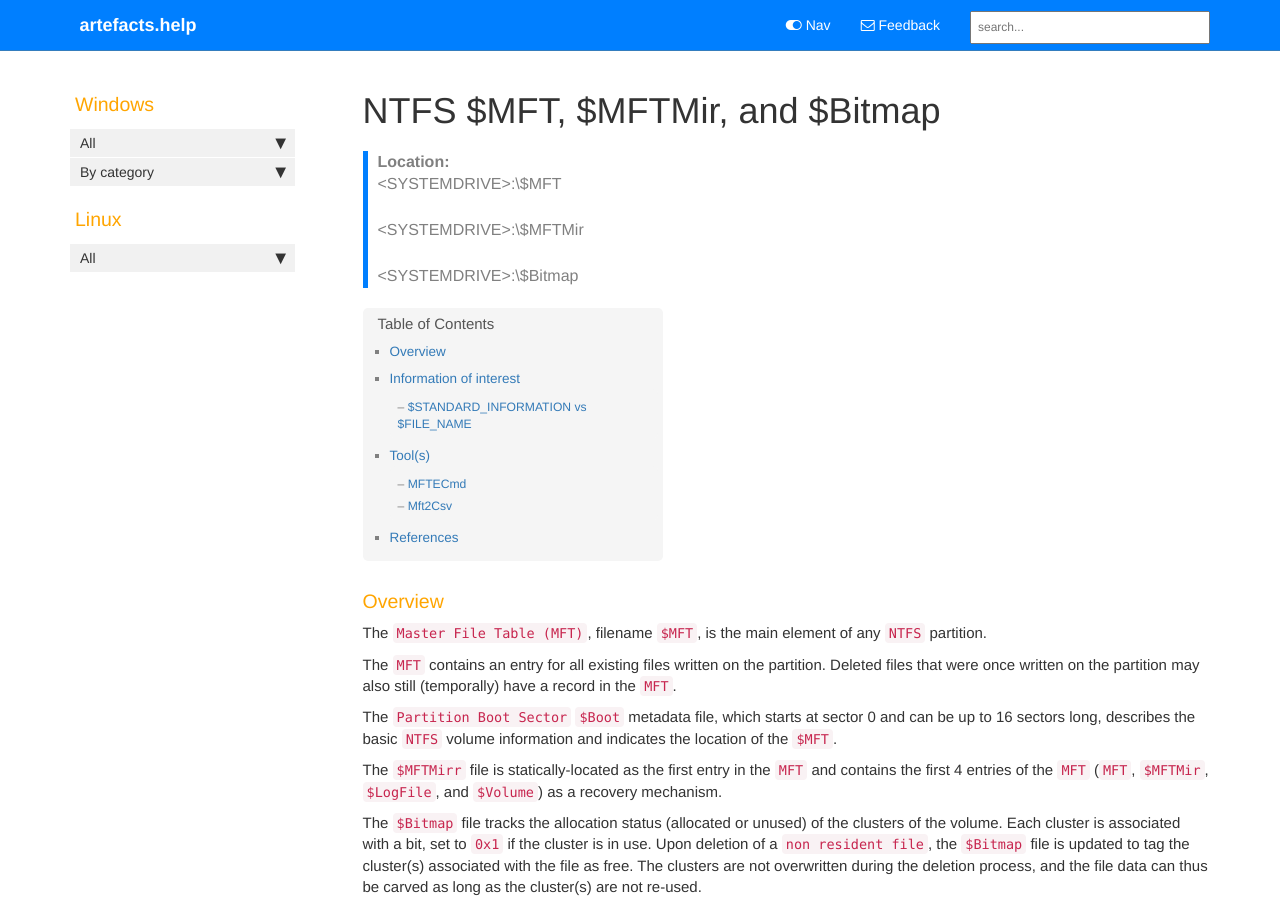
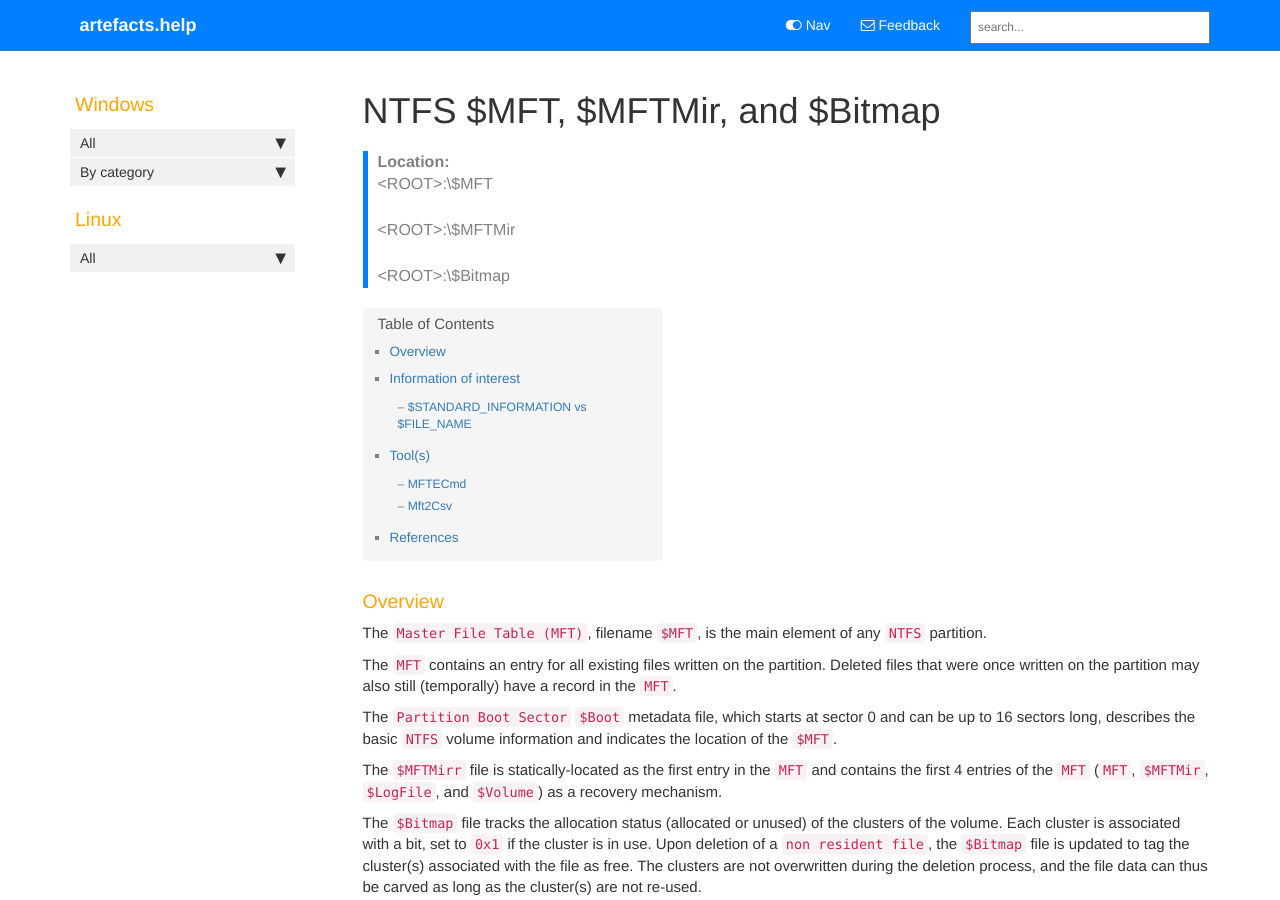
Before and after one commit to Qazeer/artefacts.help, a Jekyll site: the page built from pages/windows/mft.md, in a window 1280 px wide and 900 px high. Built offline with Jekyll 4.4.1, drawn with Linux system fonts in a browser that asks for light colours; our own code applies the rules of GitHub Pages for plain Markdown files; comment, search, counter and statistics services are not loaded; part of the change alters nothing that is shown.

Commit message:
[Artefact] MFT - update location to ROOT

```diff
--- a/pages/windows/mft.md
+++ b/pages/windows/mft.md
@@ -5,7 +5,7 @@ keywords: Filesystem, MFT, MFTMir, LogFile, Bitmap, $MFT, $MFTMir, $Bitmap
 tags:
   - windows_ntfs_filesystem
   - windows_file_knowledge
-location: '<SYSTEMDRIVE>:\$MFT\n\n<SYSTEMDRIVE>:\$MFTMir\n\n<SYSTEMDRIVE>:\$Bitmap'
+location: '<ROOT>:\$MFT\n\n<ROOT>:\$MFTMir\n\n<ROOT>:\$Bitmap'
 last_updated: 2023-12-30
 sidebar: sidebar
 permalink: windows_mft.html
```
